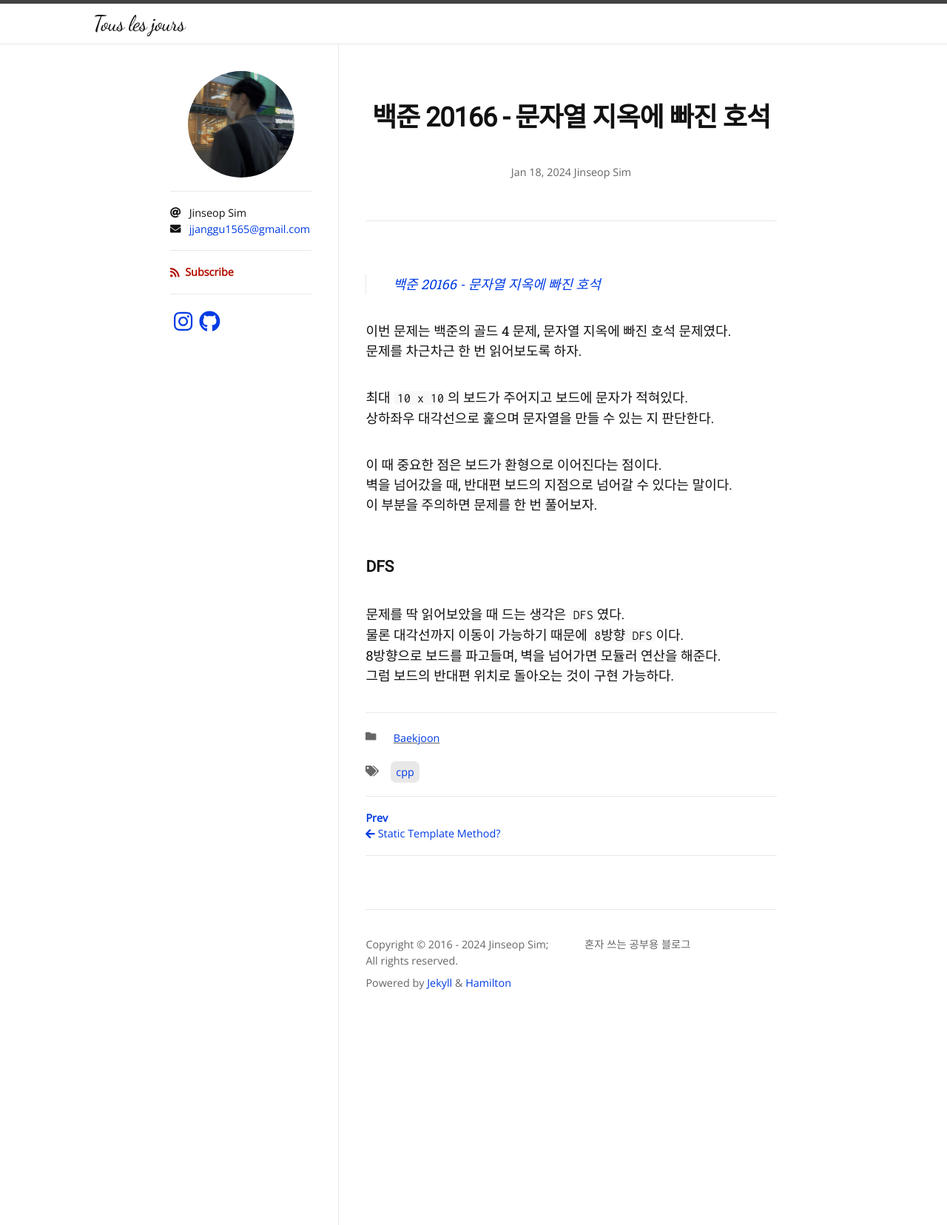
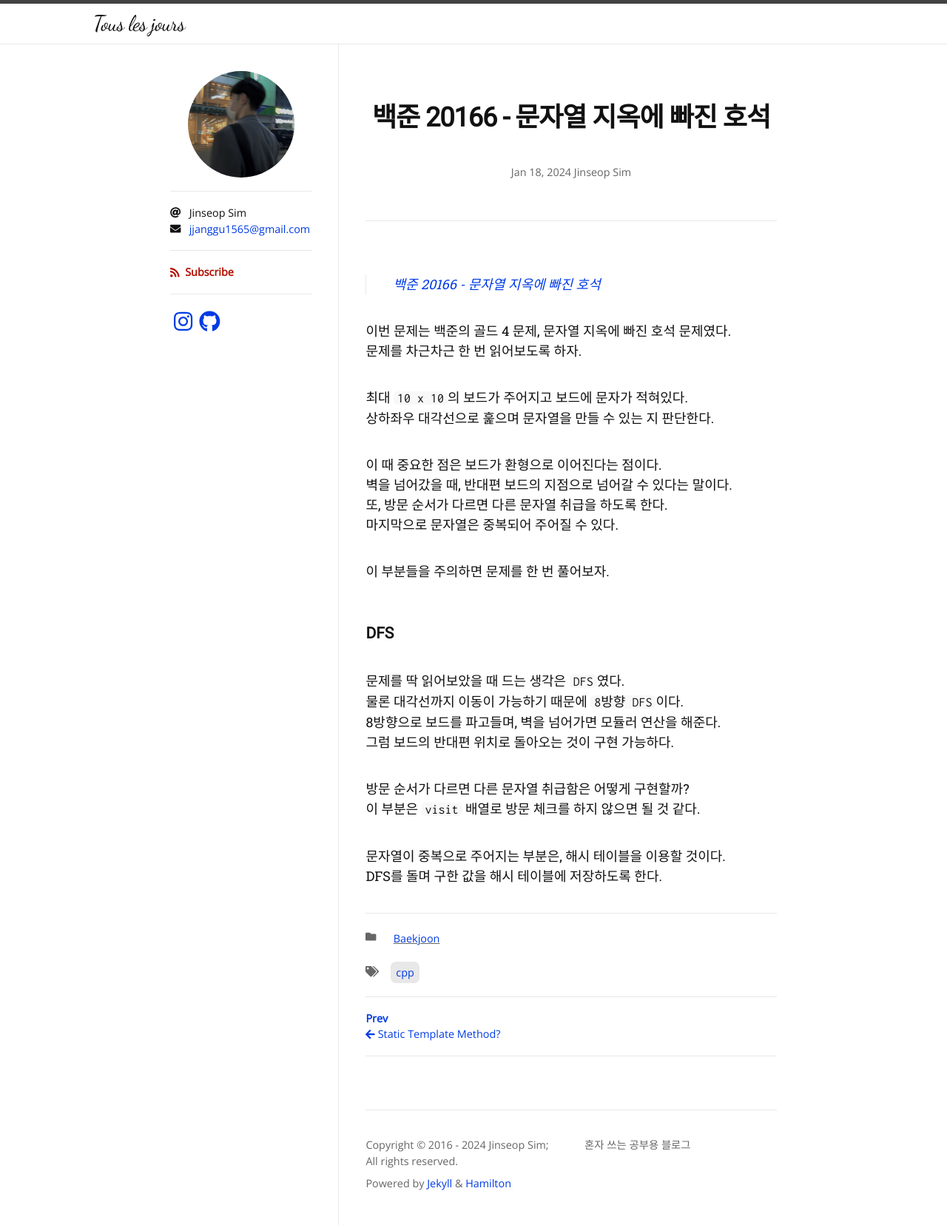
Before and after one commit to Jinseop-Sim/Jinseop-Sim.github.io, a Jekyll site: the page built from _posts/2024-01-18-bj-20166.md, in a window 1280 px wide. Shown: the whole page at 74% size. Built offline with Jekyll 4.4.1, drawn with Linux system fonts in a browser that asks for light colours; nearby versions of some CDN libraries; some web fonts are replaced.

Commit message:
글 수정

````diff
--- a/_posts/2024-01-18-bj-20166.md
+++ b/_posts/2024-01-18-bj-20166.md
@@ -16,10 +16,19 @@ author:
 
 이 때 중요한 점은 보드가 환형으로 이어진다는 점이다.
 벽을 넘어갔을 때, 반대편 보드의 지점으로 넘어갈 수 있다는 말이다.
-이 부분을 주의하면 문제를 한 번 풀어보자.
+또, 방문 순서가 다르면 다른 문자열 취급을 하도록 한다.
+마지막으로 문자열은 중복되어 주어질 수 있다.
+
+이 부분들을 주의하면 문제를 한 번 풀어보자.
 
 ### DFS
 문제를 딱 읽어보았을 때 드는 생각은 ```DFS```였다.
 물론 대각선까지 이동이 가능하기 때문에 ```8방향 DFS```이다.
 8방향으로 보드를 파고들며, 벽을 넘어가면 모듈러 연산을 해준다.
 그럼 보드의 반대편 위치로 돌아오는 것이 구현 가능하다.
+
+방문 순서가 다르면 다른 문자열 취급함은 어떻게 구현할까?
+이 부분은 ```visit``` 배열로 방문 체크를 하지 않으면 될 것 같다.
+
+문자열이 중복으로 주어지는 부분은, 해시 테이블을 이용할 것이다.
+DFS를 돌며 구한 값을 해시 테이블에 저장하도록 한다.
````
